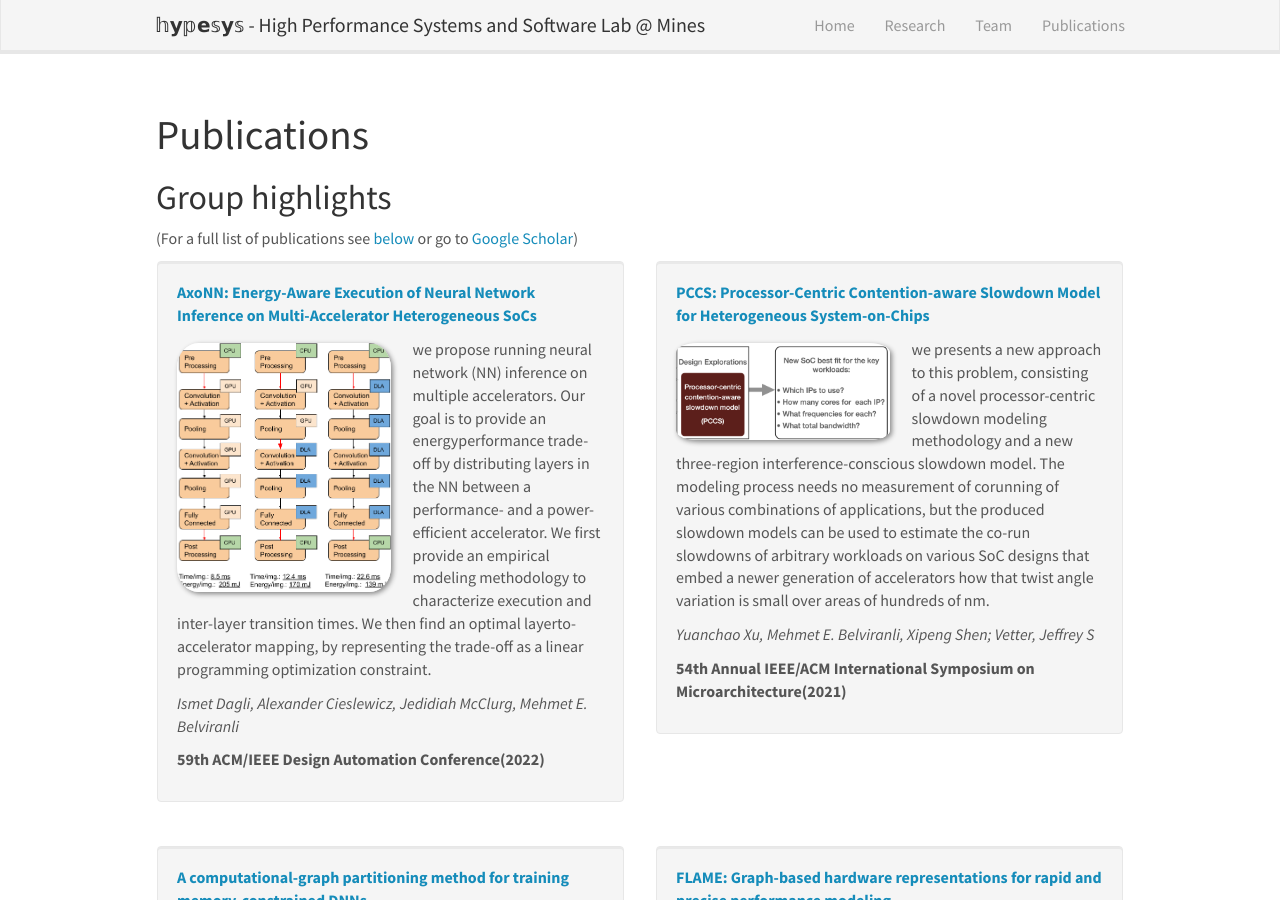
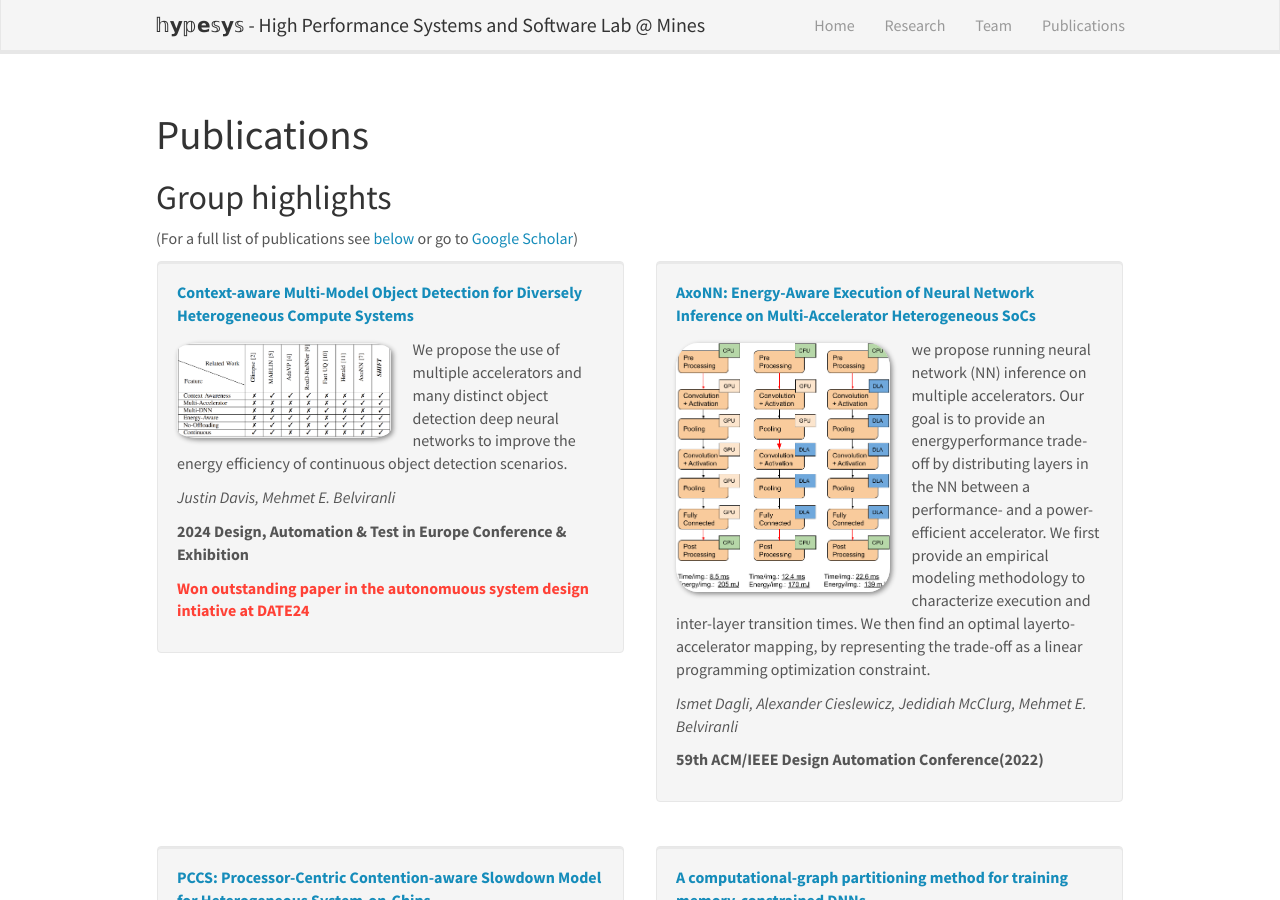
Before and after one commit to hypesys/hypesys.github.io, a Jekyll site: the page built from _pages/publications.md, in a window 1280 px wide and 900 px high. Built offline with Jekyll 4.4.1, drawn with Linux system fonts in a browser that asks for light colours; nearby versions of some CDN libraries; some of the changed text lies outside the part shown.

Commit message:
update move jdavis to phd students, add memclash page, add date24 work to papers and news

```diff
--- a/_data/news.yml
+++ b/_data/news.yml
@@ -1,3 +1,6 @@
+- date: March 2024
+  headline: "<a href='https://hpss.mines.edu/downloads/date24.pdf'>Our paper</a> won the Outstanding paper in the Autonomous Systems Design Iniative at DATE'24."
+
 - date: December 2023
   headline: "<a href='https://mehmet.belviranli.com/papers/date24.pdf'>Our paper</a> is accepted to appear in DATE'24. The paper proposes multi network and multi accelerator object detection for aerial drones."
 
--- a/_data/publist.yml
+++ b/_data/publist.yml
@@ -1,3 +1,14 @@
+- title: "Context-aware Multi-Model Object Detection for Diversely Heterogeneous Compute Systems"
+  image: date24_table.png
+  description: We propose the use of multiple accelerators and many distinct object detection deep neural networks to improve the energy efficiency of continuous object detection scenarios.
+  authors: Justin Davis, Mehmet E. Belviranli
+  link:
+    url: https://hpss.mines.edu/downloads/date24.pdf
+    display: 2024 Design, Automation & Test in Europe Conference & Exhibition
+  highlight: 1
+  news1: Won outstanding paper in the autonomuous system design intiative at DATE24
+  news2:
+
 - title: "AxoNN: Energy-Aware Execution of Neural Network Inference on Multi-Accelerator Heterogeneous SoCs"
   image: MAE_Control_Flow_updated.png
   description: we propose running neural network (NN) inference on multiple accelerators. Our goal is to provide an energyperformance trade-off by distributing layers in the NN between a performance- and a power-efficient accelerator. We first provide an empirical modeling methodology to characterize execution and inter-layer transition times. We then find an optimal layerto-accelerator mapping, by representing the trade-off as a linear programming optimization constraint.
```
Also changed, not shown: _data/bachelor_members.yml (+9 -4 lines), _data/phd_members.yml (+13 -6 lines), _pages/memclash.md (added, +9 -0 lines), images/logopic/memclash.png (added), images/pubpic/date24_table.png (added), images/teampic/justin_davis.jpg (added), 1 other file.
